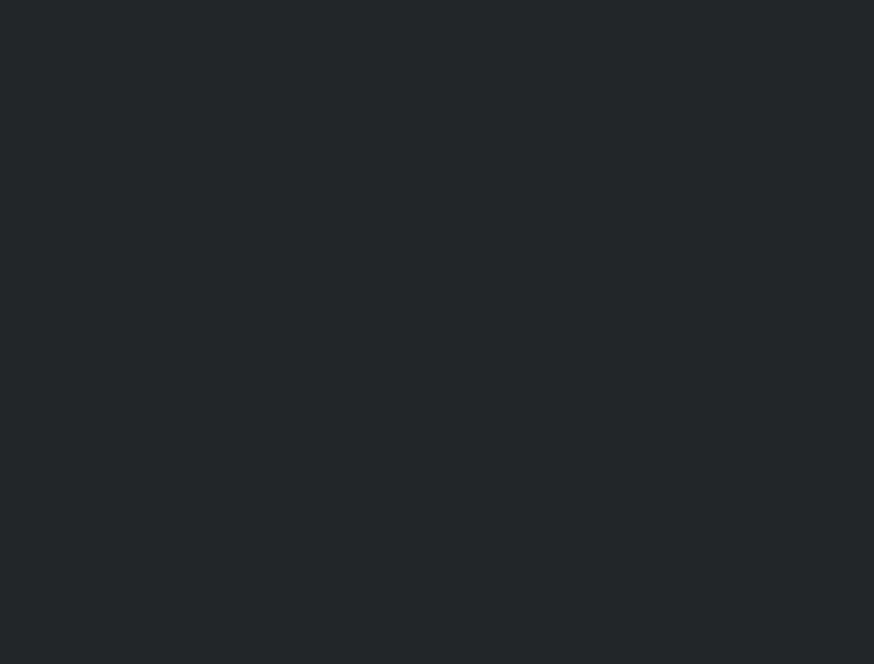
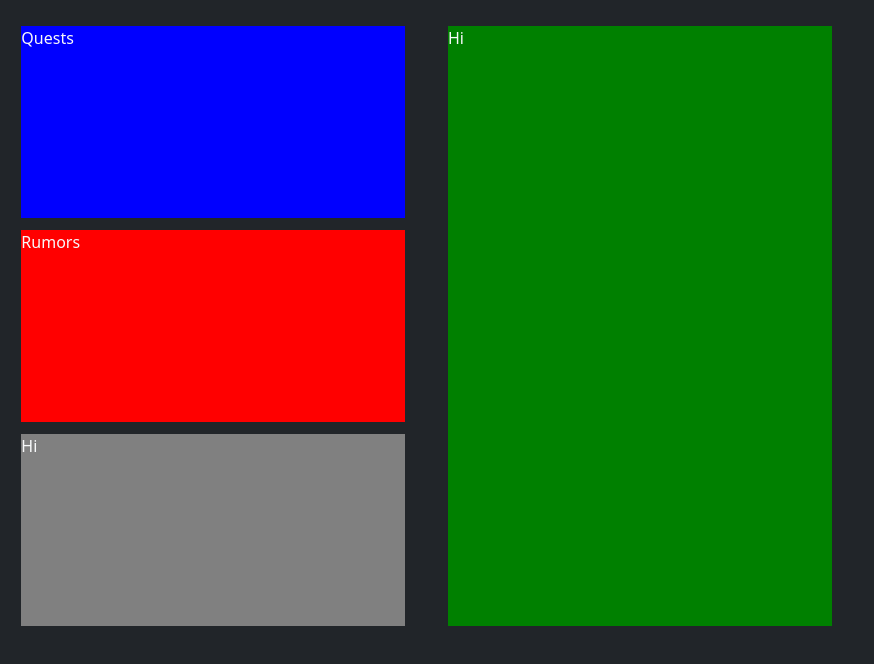
Before and after one commit to ConnerMart/quest-log-ui, a plain HTML site: page index.html in a window 1280 px wide. Shown: the whole page, without its empty margins (0-874 px from the left). Drawn offline with nearby package versions, Linux system fonts and the light colour scheme.

Commit message:
initial page layout/wireframing

```diff
--- a/index.html
+++ b/index.html
@@ -14,6 +14,23 @@
     <link rel="stylesheet" href="./style.css" />
   </head>
   <body class="bg-dark text-light">
+    <div id="column1">
+      <div id="quests">
+        <p>Quests</p>
+      </div>
+      <div id="rumors">
+        <p>Rumors</p>
+      </div>
+      <div id="tbd">
+        <p>Hi</p>
+      </div>
+    </div>
+    <div id="column2">
+      <div id="details">
+        <p>Hi</p>
+      </div>
+    </div>
+    <div id="column3"></div>
     <script src="./script.js"></script>
   </body>
 </html>
--- a/style.css
+++ b/style.css
@@ -0,0 +1,41 @@
+body {
+  display: flex;
+  justify-content: space-around;
+}
+
+#column1,
+#column2,
+#column3 {
+  width: 30%;
+  height: 600px;
+  margin-top: 2%;
+  display: flex;
+  flex-direction: column;
+}
+
+#column1 {
+  justify-content: space-between;
+}
+
+#quests,
+#rumors,
+#tbd {
+  height: 32%;
+}
+
+#quests {
+  background-color: blue;
+}
+
+#rumors {
+  background-color: red;
+}
+
+#tbd {
+  background-color: gray;
+}
+
+#details {
+  background-color: green;
+  height: 100%;
+}
```
